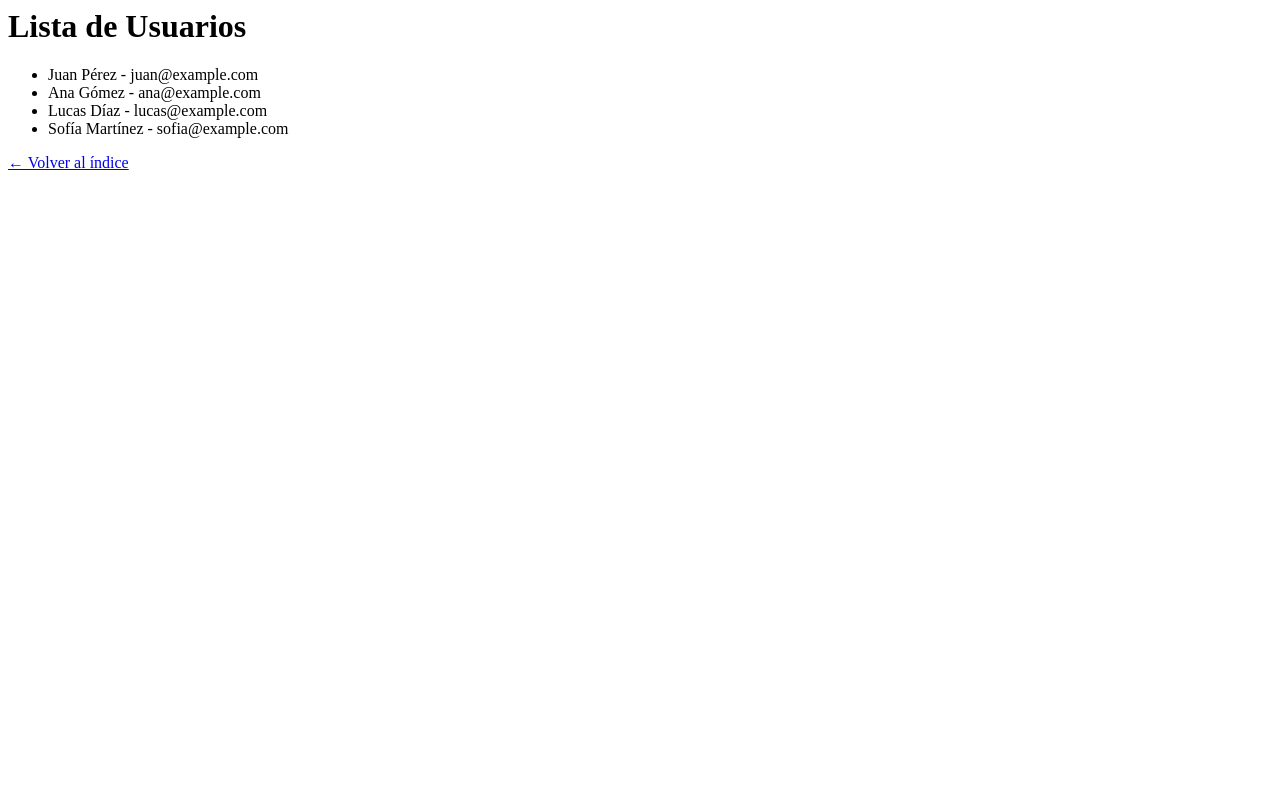
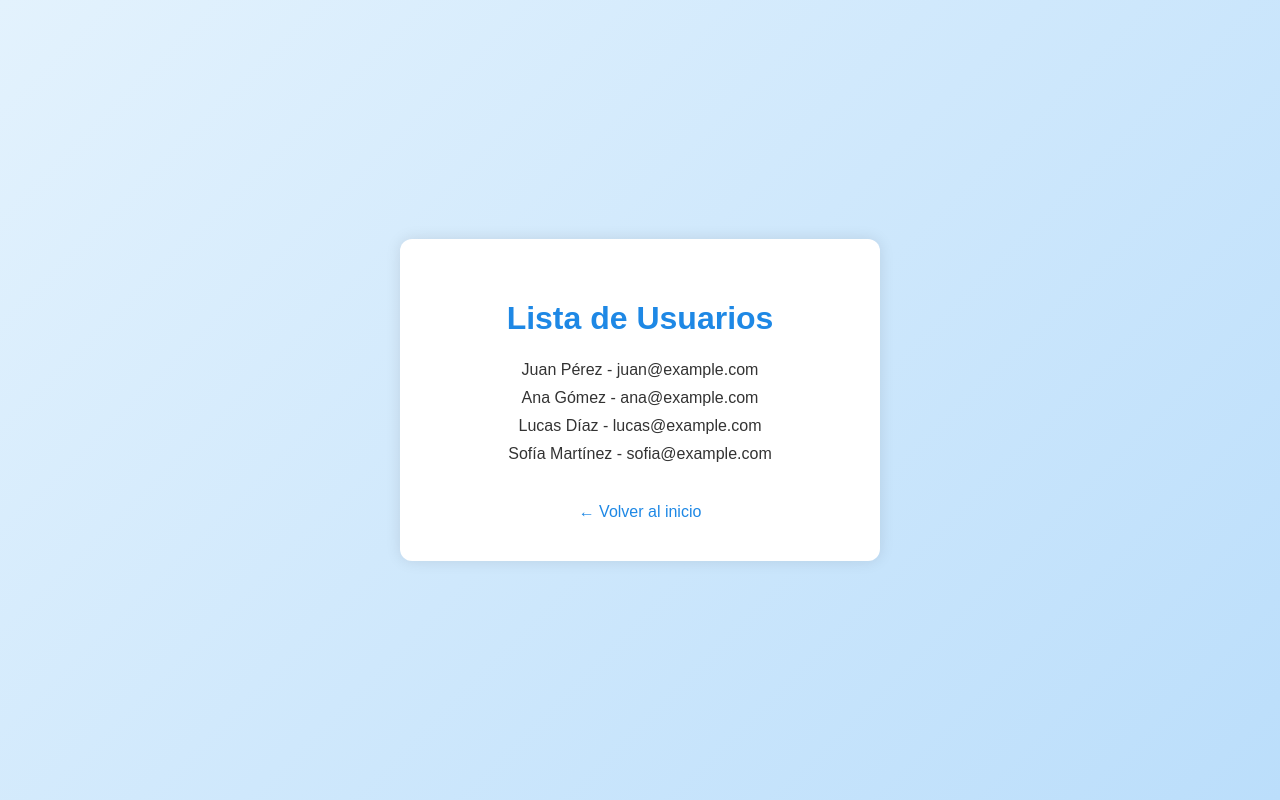
Before and after one commit to Cuyyyy-max/Personal-, a plain HTML site: page lista-usuarios.html in a window 1280 px wide. Drawn offline with Linux system fonts and the light colour scheme.

Commit message:
Update lista-usuarios.html

```diff
--- a/lista-usuarios.html
+++ b/lista-usuarios.html
@@ -1,6 +1,52 @@
 <html>
-<head><meta charset="UTF-8"><title>Lista de Usuarios</title></head>
+<head>
+  <meta charset="UTF-8">
+  <title>Lista de Usuarios</title>
+  <style>
+    body {
+      margin: 0;
+      padding: 0;
+      font-family: Arial, sans-serif;
+      background: linear-gradient(135deg, #e3f2fd, #bbdefb);
+      height: 100vh;
+      display: flex;
+      flex-direction: column;
+      align-items: center;
+      justify-content: center;
+    }
+    .container {
+      background-color: #ffffff;
+      padding: 40px;
+      border-radius: 12px;
+      box-shadow: 0 0 15px rgba(0, 0, 0, 0.1);
+      width: 400px;
+      text-align: center;
+    }
+    h1 {
+      color: #1e88e5;
+      margin-bottom: 24px;
+    }
+    ul {
+      list-style: none;
+      padding: 0;
+      color: #333;
+    }
+    li {
+      margin-bottom: 10px;
+    }
+    a {
+      display: inline-block;
+      margin-top: 24px;
+      color: #1e88e5;
+      text-decoration: none;
+    }
+    a:hover {
+      text-decoration: underline;
+    }
+  </style>
+</head>
 <body>
+  <div class="container">
     <h1>Lista de Usuarios</h1>
     <ul>
       <li>Juan Pérez - juan@example.com</li>
@@ -8,6 +54,7 @@
       <li>Lucas Díaz - lucas@example.com</li>
       <li>Sofía Martínez - sofia@example.com</li>
     </ul>
+    <a href="index.html">&#8592; Volver al inicio</a>
+  </div>
 </body>
-  <a href="index.html">← Volver al índice</a>
 </html>
```
Lines whose indentation alone changed are shown as unchanged.
